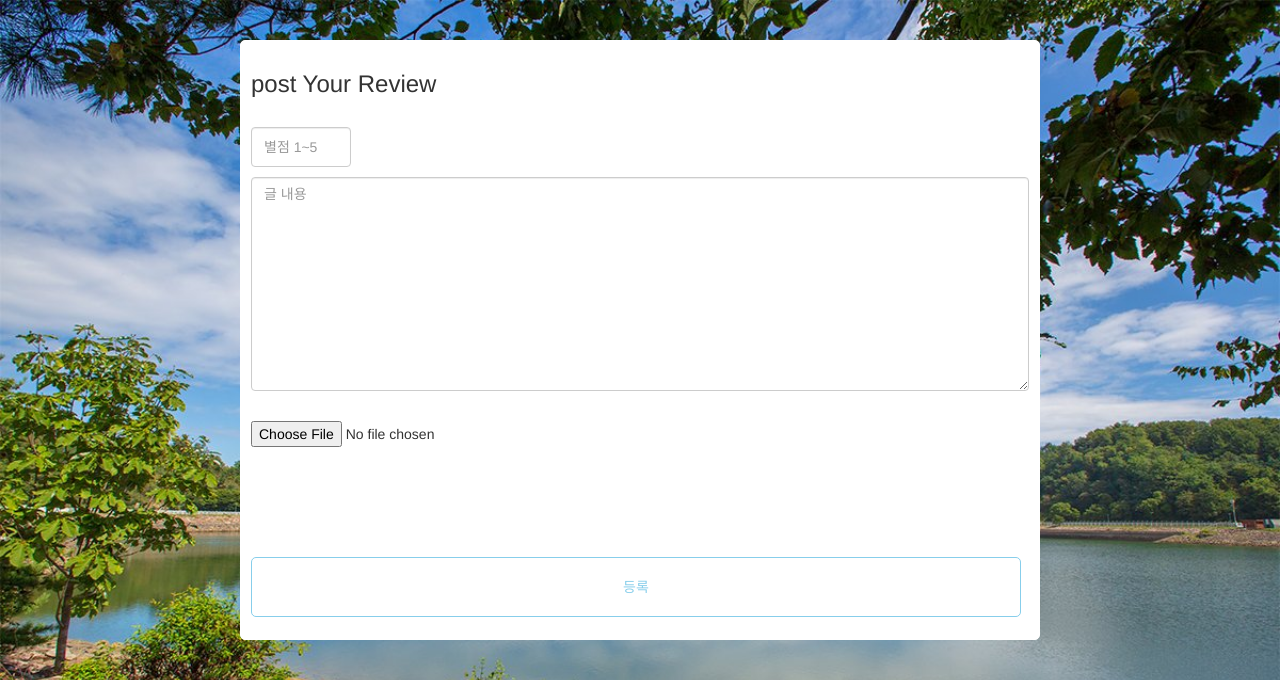
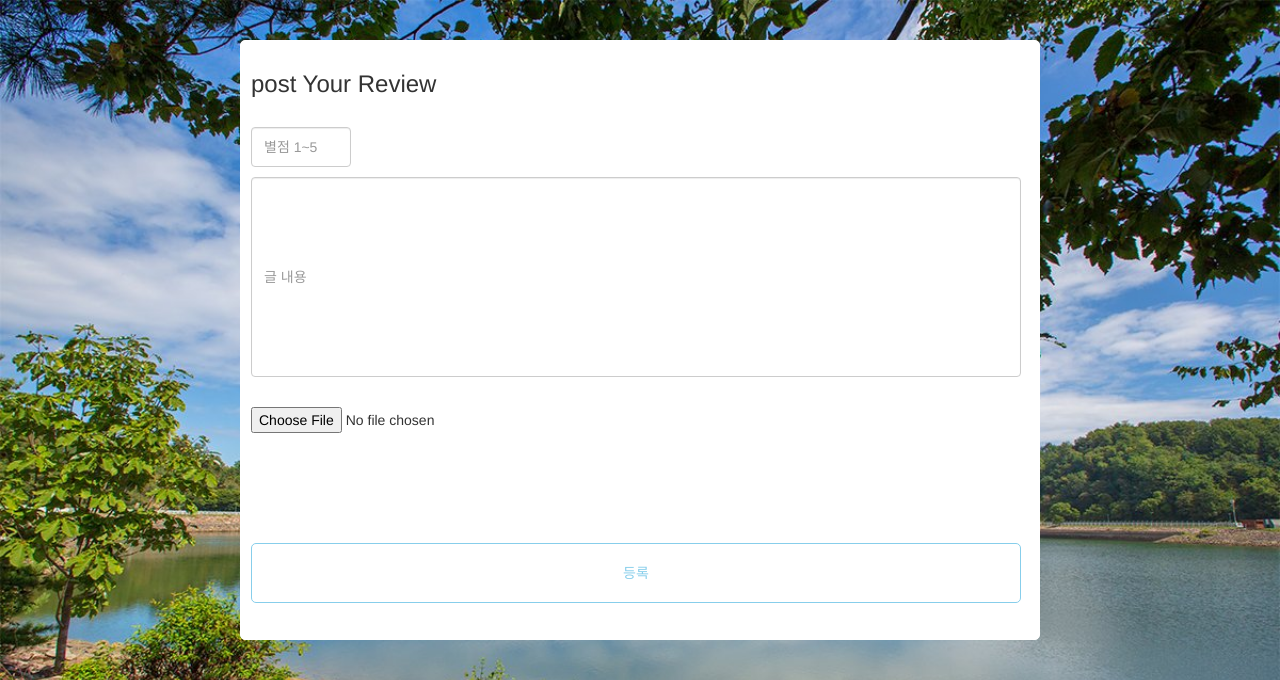
Before and after one commit to efacd/200830_after, a Django app: page /posts/write_post/1 in a window 1280 px wide. Shown: the top 680 px of the page. Run offline with Django 3.2, Linux system fonts and the light colour scheme; data comes from the database, SQL or seed files in the repository; some libraries are stand-ins or nearby versions.

Commit message:
write page text box ver

```diff
--- a/posts/templates/write.html
+++ b/posts/templates/write.html
@@ -80,8 +80,10 @@
             <input type="number" name="starpoint" id="starpoint" class="form-control" placeholder="별점 1~5"
                    value="{{ form.starpoint.value|default_if_none:'' }}" style="width:100px; height:40px;" min="1" max="5">
             <div style="height:10px"></div>
-            <textarea cols="108" rows="10" wrap="hard" placeholder="글 내용" name="contents" id="contents" class="form-control"
-                      value="{{ form.contents.value|default_if_none:'' }}"></textarea>
+            <input type="text" name="contents" id="contents" class="form-control" placeholder="글 내용"
+                   value="{{ form.contents.value|default_if_none:'' }}" style="width:770px; height:200px;">
+            <!--<textarea cols="108" rows="10" wrap="hard" placeholder="글 내용" name="contents" id="contents" class="form-control"
+                      value="{{ form.contents.value|default_if_none:'' }}"></textarea>-->
             <div style="height:30px"></div>
             <input type="file" name="images" id="images" accept="image/*"
                    value="{{ form.images.value|default_if_none:'' }}">
```
